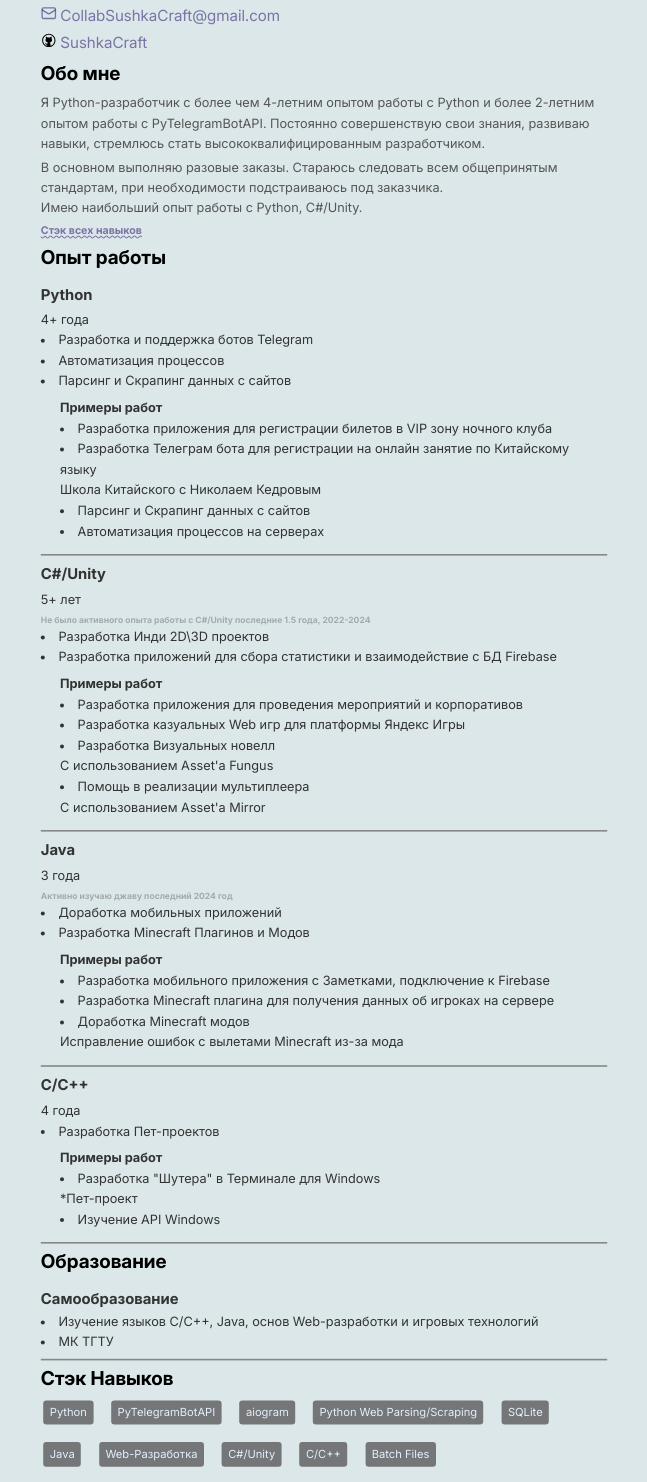
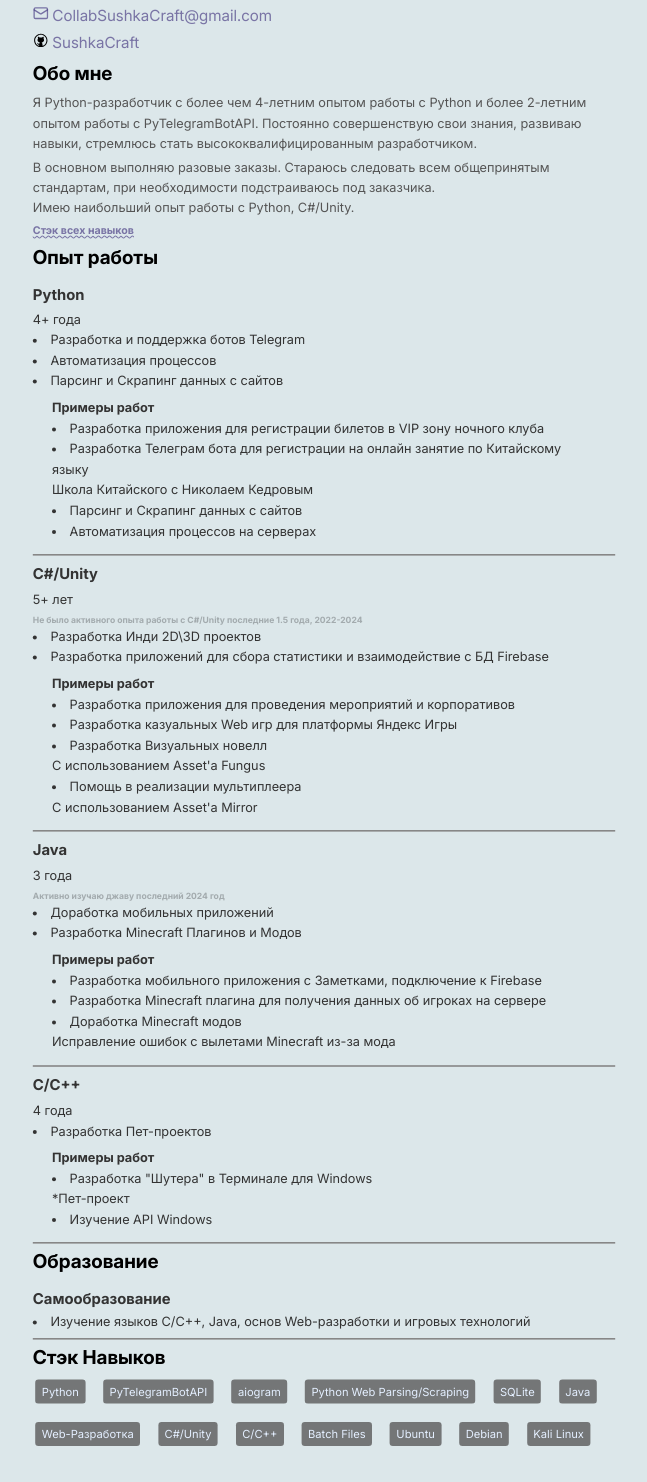
Before and after one commit to SushkaCraft/SushkaCraftGames.github.io, a plain HTML site: page index.html in a window 1280 px wide. Shown: the part 122-1604 px from the top of the page, without its empty margins (316-963 px from the left). After the commit the page ends 1583 px from the top, so only its background shows below. Drawn offline with Linux system fonts and the light colour scheme.

Commit message:
Add Info To The Stack

```diff
--- a/index.html
+++ b/index.html
@@ -149,7 +149,7 @@
                 <div class="rounded-lg bg-card education">
                     <h3 class="font-semibold">Самообразование</h3>
                     <p class="text-sm mt-2"><li>Изучение языков C/C++, Java, основ Web-разработки и игровых технологий</li></p>
-                    <p class="text-sm mt-2"><li>МК ТГТУ</li></p>
+                    <!-- <p class="text-sm mt-2"><li>МК ТГТУ</li></p> -->
                 </div>
             </section>
 
@@ -166,6 +166,9 @@
                     <span class="tag">C#/Unity</span>
                     <span class="tag">C/C++</span>
                     <span class="tag">Batch Files</span>
+                    <span class="tag">Ubuntu</span>
+                    <span class="tag">Debian</span>
+                    <span class="tag">Kali Linux</span>
                 </div>
             </section>
         </section>
--- a/styles.css
+++ b/styles.css
@@ -40,7 +40,7 @@ html, body {
 }
 
 .container {
-    max-width: 740px;
+    max-width: 760px;
     max-height: calc(100vh / 0.75);
     margin: 0 auto;
     padding: 16px;
@@ -51,7 +51,7 @@ html, body {
 
 @media (max-width: 768px) {
     .container {
-        max-width: 740px;
+        max-width: 760px;
         margin: 0 auto;
         padding: 16px;
         transform: none;
```
